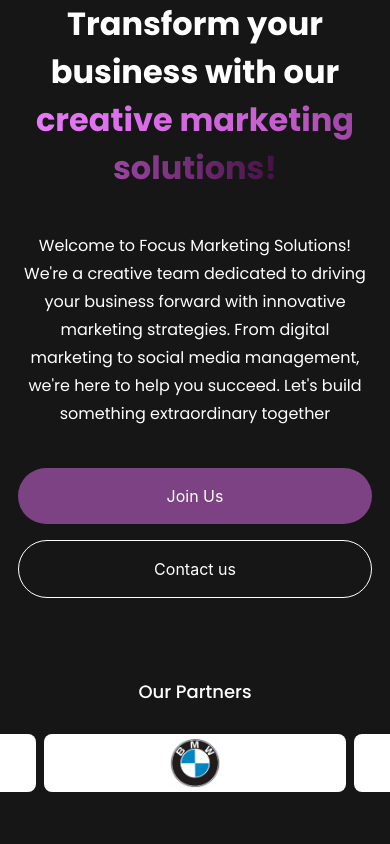
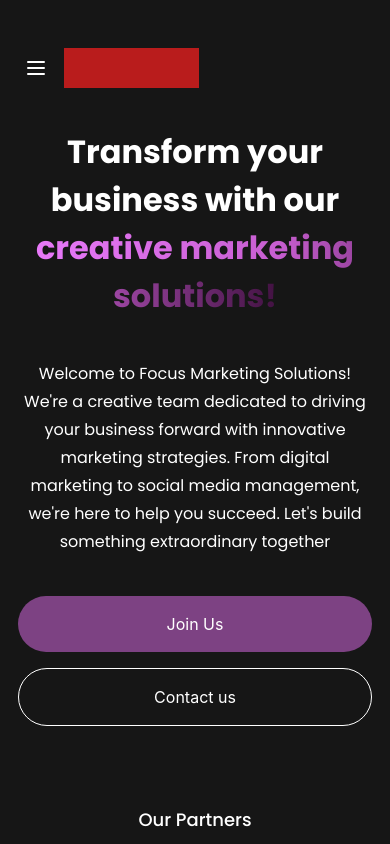
Before and after one commit to AbdwGTK/nas-test, a React (Create React App) app: page / in a window 390 px wide. Shown: the top 844 px of the page. Built offline with nearby package versions, Linux system fonts and the light colour scheme.

Commit message:
added nabvbar

```diff
--- a/src/App.tsx
+++ b/src/App.tsx
@@ -10,10 +10,12 @@
 import ChartsSection from "./Sections/Charts";
 import TestimonialSection from "./Sections/Testimonials";
 import Footer from "./Sections/Footer";
+import Navbar from "./Sections/Navbar";
 
 function App() {
   return (
     <div className="landing-page">
+      <Navbar />
       <HeroSection />
       <AboutUsSection />
       <ServicesSection />
@@ -22,7 +24,6 @@
       <NewsSection />
       <TestimonialSection />
       <PricingSection />
-
       <Footer />
     </div>
   );
--- /dev/null
+++ b/src/Sections/Navbar/index.tsx
@@ -0,0 +1,59 @@
+import React from "react";
+
+const Navbar: React.FC = () => {
+  return (
+    <nav className="bg-transparent pt-12 mb-6 md:mb-28 text-white px-6 md:px-20 py-4 grid grid-cols-3 items-center">
+      <div className="flex items-center">
+        <div className="md:hidden">
+          <svg
+            className="w-6 h-6"
+            fill="none"
+            stroke="currentColor"
+            viewBox="0 0 24 24"
+            xmlns="http://www.w3.org/2000/svg"
+          >
+            <path
+              strokeLinecap="round"
+              strokeLinejoin="round"
+              strokeWidth="2"
+              d="M4 6h16M4 12h16M4 18h16"
+            ></path>
+          </svg>
+        </div>
+        <div className="ml-4">
+          <div className="h-10 md:h-8 bg-red-700 w-[135px]" />
+        </div>
+      </div>
+      <div className="hidden md:flex justify-center space-x-8">
+        <p className="hover:text-[#7D4283] poppins-regular cursor-pointer  text-sm">
+          Home
+        </p>
+        <p className="hover:text-[#7D4283] poppins-regular cursor-pointer text-sm">
+          About us
+        </p>
+        <p className="hover:text-[#7D4283] poppins-regular cursor-pointer text-sm">
+          Services
+        </p>
+        <p className="hover:text-[#7D4283] poppins-regular cursor-pointer text-sm">
+          Branches
+        </p>
+        <p className="hover:text-[#7D4283] poppins-regular cursor-pointer text-sm relative">
+          Jobs
+          <span className="ml-2 bg-purple-500 text-white text-xs rounded-full px-2">
+            12
+          </span>
+        </p>
+      </div>
+      <div className="hidden md:flex justify-end space-x-4">
+        <button className="px-4 py-2 border border-white rounded-full hover:bg-white poppins-regular text-sm hover:text-black">
+          Contact us
+        </button>
+        <button className="px-4 py-2 bg-[#7D4283] rounded-full hover:text-black poppins-regular text-sm">
+          Join us
+        </button>
+      </div>
+    </nav>
+  );
+};
+
+export default Navbar;
```
Also changed, not shown: public/assets/pictures/logo.png (added).
